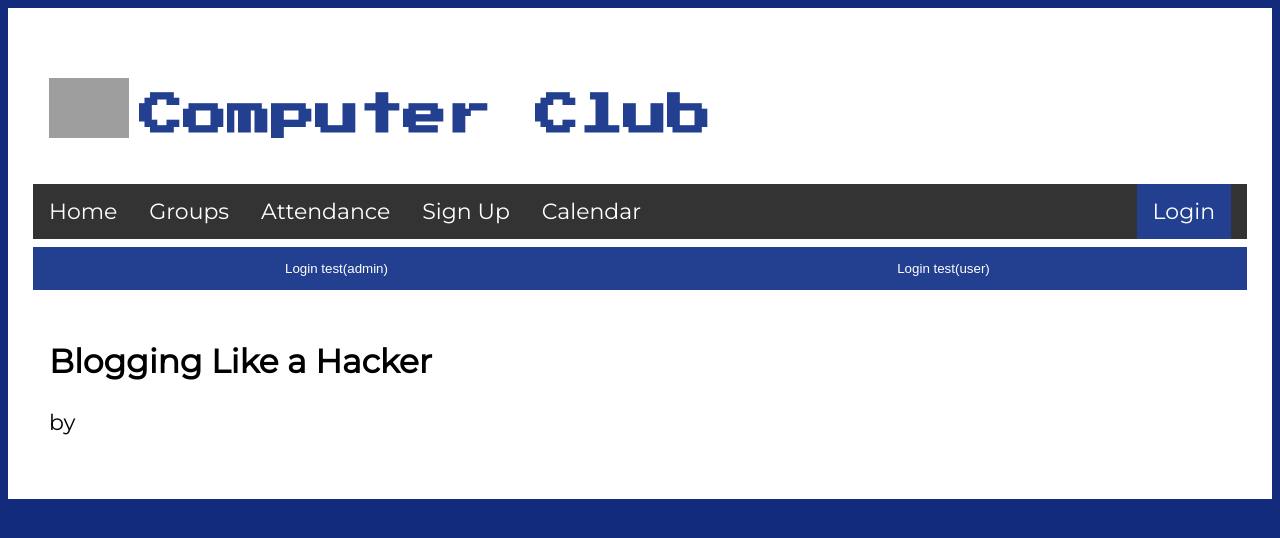
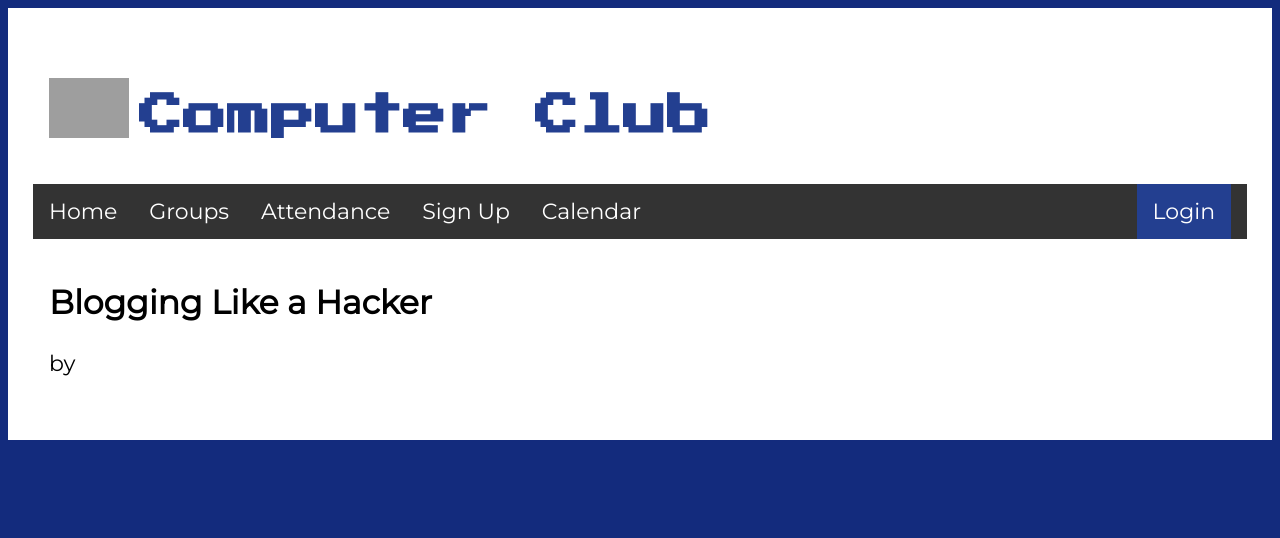
Before and after one commit to Redstone-2/CITComputerClub2, a Jekyll site: the page built from test.md, in a window 1280 px wide. Shown: the top 538 px of the page. Built offline with Jekyll 4.4.1, drawn with Linux system fonts in a browser that asks for light colours; nearby versions of some CDN libraries; the repository's description, which GitHub fills in, is left out; part of the change alters nothing that is shown; grey boxes are pictures that could not be loaded.

Commit message:
Update default.html

```diff
--- a/_layouts/default.html
+++ b/_layouts/default.html
@@ -329,11 +329,6 @@
         <iframe src="https://calendar.google.com/calendar/embed?height=500&wkst=1&bgcolor=%234285F4&ctz=America%2FNew_York&mode=MONTH&src=Y181bHZhazcwbTN0N2p1ZWUwcGVmdGY4bWFqNEBncm91cC5jYWxlbmRhci5nb29nbGUuY29t&color=%23F6BF26" style="border:solid 1px #777" width = "600" height="500" frameborder="0" scrolling="no"></iframe>
       </div>
     </div>
-
-<div class="flex">
-  <button onclick="loginTest()">Login test(admin)</button>
-  <button onclick="loginUserTest()">Login test(user)</button>
-</div>
     <div class="container">
       <section id="main_content">
         {{ content }}
@@ -358,14 +353,6 @@ function menuExpand() {
     x.className = "navbar";
   }
 };
-function loginTest() {
-  setCookie("User", "eyJhbGciOiJIUzI1NiIsInR5cCI6IkpXVCJ9.eyJGaXJzdF9uYW1lIjoiSm9obiIsIlVzZXJfVHlwZSI6IkFETUlOIiwiVG9rZW4iOiIxMTA0QVk0NkEifQ.Bj8_tMhJUn9A42AP3t_iE76fR9bCT4JHrl6KDNXxh1U");
-  location.reload();
-}
-  function loginUserTest(){
-    setCookie("User", "eyJhbGciOiJIUzI1NiIsInR5cCI6IkpXVCJ9.eyJGaXJzdF9uYW1lIjoiSm9lIiwiVXNlcl9UeXBlIjoiVVNFUiIsIlRva2VuIjoiMTEwNEE2NDZBIn0.M6l4Xyk5rdbSHZEmh6-sz7b-bzO4vkrTXEjNTqzFgNM");
-    location.reload();
-  }
 function load(){
     try{
   var x = document.getElementById("loginbutton");
```
